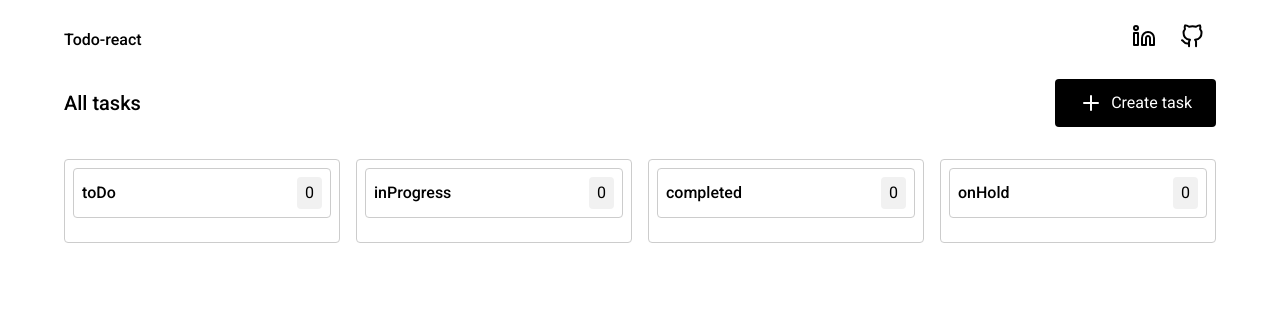
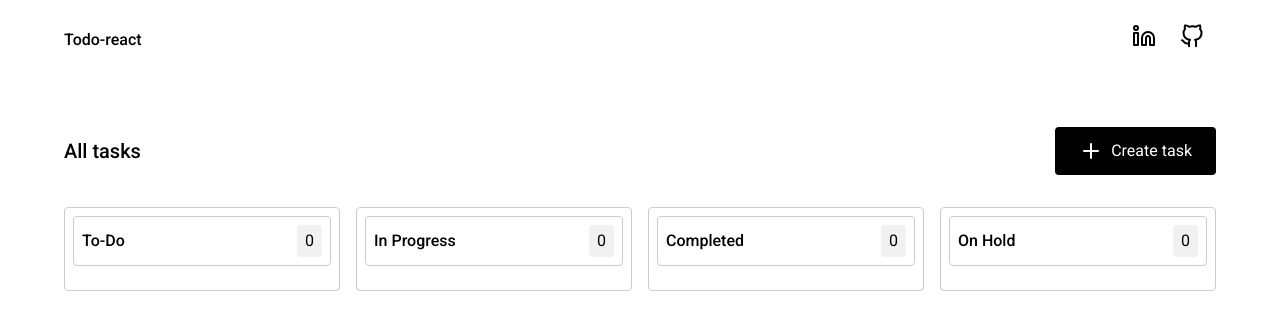
Before and after one commit to t4katona/todo-react, a React (Vite) app: page / in a window 1280 px wide. Shown: the top 330 px of the page. Built offline with nearby package versions, Linux system fonts and the light colour scheme; a web font is replaced by a local one.

Commit message:
fixed navbar margin, category naming in task board

```diff
--- a/src/components/navbar/Navbar.tsx
+++ b/src/components/navbar/Navbar.tsx
@@ -3,7 +3,7 @@ import GithubLogo from "../../../public/github.svg";
 
 export const Navbar = () => {
   return (
-    <nav className="w-full my-4 flex justify-between items-center">
+    <nav className="w-full mt-4 mb-16 flex justify-between items-center">
       <h1 className="font-medium">Todo-react</h1>
       <ul className="list-none">
         <li className="inline-block mx-1 p-2 cursor-pointer">
--- a/src/components/tasks/task-card/TaskCard.tsx
+++ b/src/components/tasks/task-card/TaskCard.tsx
@@ -20,7 +20,7 @@ const setColors = (category: string): string => {
     case "onHold":
       return "border-tasks-onhold-border bg-tasks-onhold-bg";
     default:
-      return "border-gray-200 bg-gray-50"; // Fallback style
+      return "border-gray-200 bg-gray-50";
   }
 };
 
--- a/src/components/tasks/task-header/TaskHeader.tsx
+++ b/src/components/tasks/task-header/TaskHeader.tsx
@@ -1,5 +1,20 @@
 import React from "react";
 import { useTaskContext } from "../../../context/TaskContext";
+
+const setCategoryName = (category: string): string => {
+  switch (category) {
+    case "toDo":
+      return "To-Do";
+    case "inProgress":
+      return "In Progress";
+    case "completed":
+      return "Completed";
+    case "onHold":
+      return "On Hold";
+    default:
+      return "category name";
+  }
+};
 
 export const TaskHeader = ({ categoryName }: { categoryName: string }) => {
   const { tasks } = useTaskContext();
@@ -8,7 +23,7 @@ export const TaskHeader = ({ categoryName }: { categoryName: string }) => {
   ).length;
   return (
     <div className="flex justify-between items-center border-mainWidth border-solid border-primary rounded p-2 mb-4">
-      <h3 className="font-medium">{categoryName}</h3>
+      <h3 className="font-medium">{setCategoryName(categoryName)}</h3>
       <p className="w-min px-2 py-1 bg-secondary-backgroundColor rounded">
         {numberOfTasks}
       </p>
```
